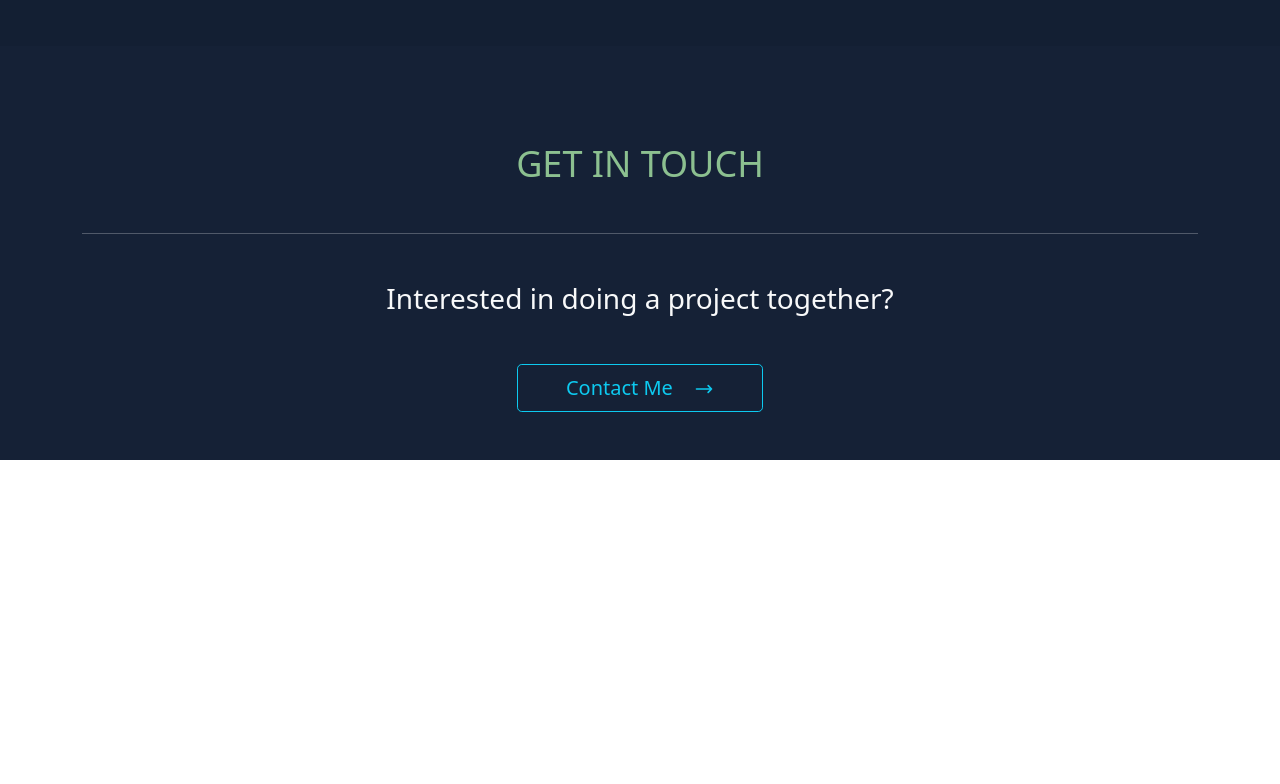
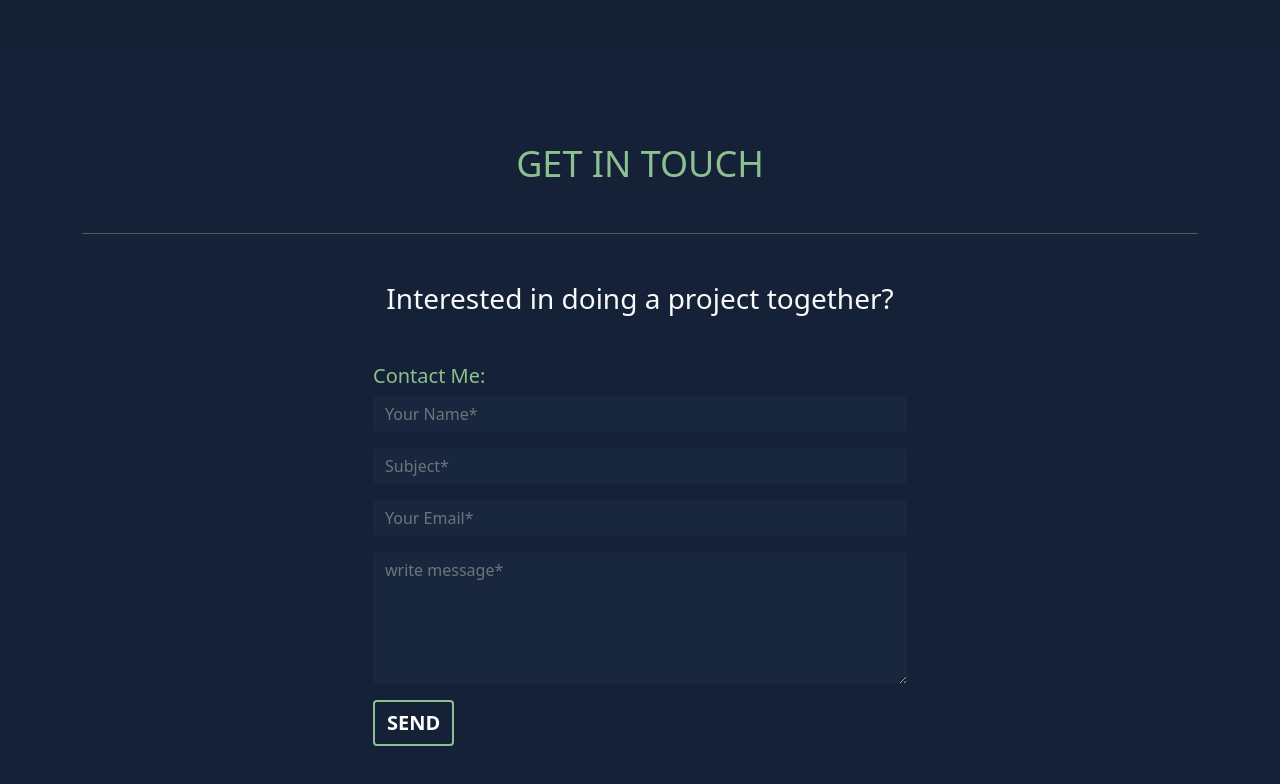
Before and after one commit to Ashraful-Mijan/my-portfolio, a React (Create React App) app: page / in a window 1280 px wide. Shown: the part 2775-3559 px from the top of the page. Before the commit the page ends 3235 px from the top, so only its background shows below. Built offline with nearby package versions, Linux system fonts and the light colour scheme; a small style sheet from the web is missing.

Commit message:
added mail function

```diff
--- a/package.json
+++ b/package.json
@@ -7,6 +7,7 @@
     "@testing-library/react": "^11.2.6",
     "@testing-library/user-event": "^12.8.3",
     "bootstrap": "^5.0.0-beta3",
+    "emailjs-com": "^2.6.4",
     "imagehover.css": "^2.0.0",
     "react": "^17.0.2",
     "react-bootstrap": "^1.5.2",
--- a/src/components/Contact/Contact.js
+++ b/src/components/Contact/Contact.js
@@ -1,6 +1,6 @@
 import React from 'react';
 import './Contact.css'
-import { HiOutlineArrowNarrowRight } from 'react-icons/hi';
+import EmailContact from '../EmailContact/EmailContact';
 
 const Contact = () => {
     return (
@@ -10,7 +10,7 @@ const Contact = () => {
                 <hr className="bg-white" />
                 <div className=" text-center">
                     <h3 className='text-light my-5'>Interested in doing a project together?</h3>
-                    <button className="btn btn-outline-info btn-lg px-5 fs-5">Contact Me <HiOutlineArrowNarrowRight className="ms-3" /></button>
+                    <EmailContact/>
                 </div>
             </div>
         </section>
--- /dev/null
+++ b/src/components/EmailContact/EmailContact.css
@@ -0,0 +1,28 @@
+.bg-form {
+    background: #19273e;
+    color: white;
+    border: none;
+}
+
+.form-control:focus {
+    color: #212529;
+    background-color: #19273e !important;
+    color: white !important;
+    outline: 0;
+    box-shadow: none !important;
+}
+.primary-btn:focus {
+    outline: 0;
+    border: none;
+}
+.primary-btn {
+    border: 2px solid #8cc090;
+    color: white;
+    font-weight: 600;
+    font-size: 20px;
+    text-transform: uppercase;
+}
+.primary-btn:hover {
+    background-color: #8cc090;
+    color: white;
+}
--- /dev/null
+++ b/src/components/EmailContact/EmailContact.js
@@ -0,0 +1,52 @@
+import React from 'react';
+import emailjs from 'emailjs-com';
+import './EmailContact.css'
+
+const EmailContact = () => {
+
+    function sendEmail(e) {
+        e.preventDefault();
+
+        emailjs.sendForm('service_zm2cqaj', 'template_ajpzg0p', e.target, 'user_VrZgHWABOtIeEosjseaON')
+            .then((result) => {
+                console.log(result.text);
+                if (result) {
+                    alert('Your mail is successfully sent')
+                }
+            }, (error) => {
+                console.log(error.text);
+            });
+        e.target.reset()
+    }
+
+    return (
+        <div className="container">
+            <div className="row">
+                <div className="col-md-6 offset-md-3 text-start">
+                    <h5 className='text-color'>Contact Me:</h5>
+                    <form className="" onSubmit={sendEmail}>
+                        <div className="mb-3">
+                            <input type="text" className="form-control bg-form" name="name" placeholder="Your Name*" />
+                        </div>
+                        <div className="mb-3">
+                            <input type="text" className="form-control bg-form" name='subject' placeholder="Subject*" />
+                        </div>
+                        <div className="mb-3">
+                            <input type="text" className="form-control bg-form" name='email' placeholder="Your Email*" />
+                        </div>
+                        <div className="mb-3">
+                            <textarea name="message" cols="15" rows="5" className="form-control bg-form" placeholder="write message*"></textarea>
+                        </div>
+                        <button type="submit" className="btn primary-btn">Send</button>
+                    </form>
+                </div>
+            </div>
+
+        </div>
+
+
+
+    );
+};
+
+export default EmailContact;
--- a/src/components/MoreProjects/MoreProjects.js
+++ b/src/components/MoreProjects/MoreProjects.js
@@ -47,8 +47,11 @@ const MoreProjects = () => {
     return (
         <section className="py-5">
             <div className="container">
-                <h2 className="mx-auto offset-md-2 pb-5">Latest Projects:</h2>
                 <div className="row">
+                    <div className="col-md-8 offset-md-2">
+                        <h2 className="mx-auto offset-md-2 pb-5 text-color">Latest Projects:</h2>
+                        <hr/>
+                    </div>
                     {
                         projectsData.map(data => <SingleAllProjects key={data.name} data={data} />)
                     }
```
Also changed, not shown: 1 other file (tests, documents, lock files or other folders).
